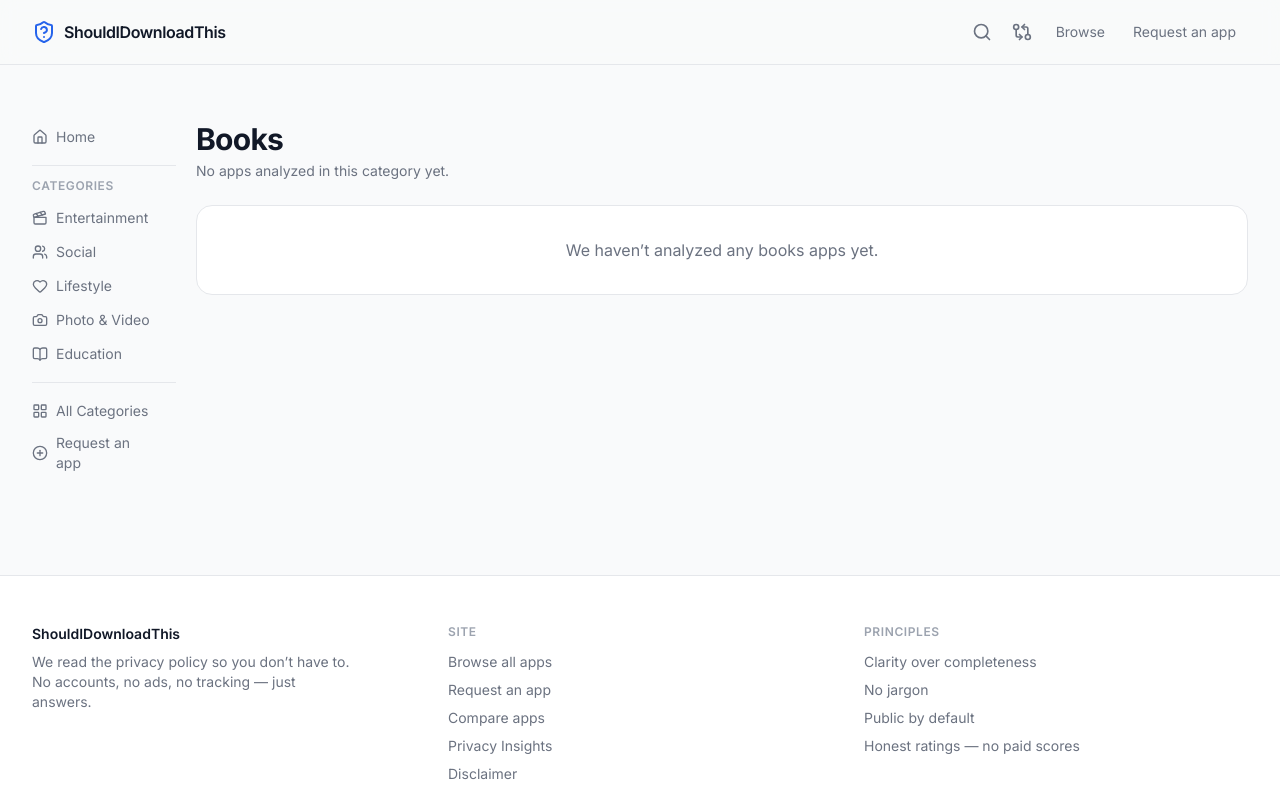
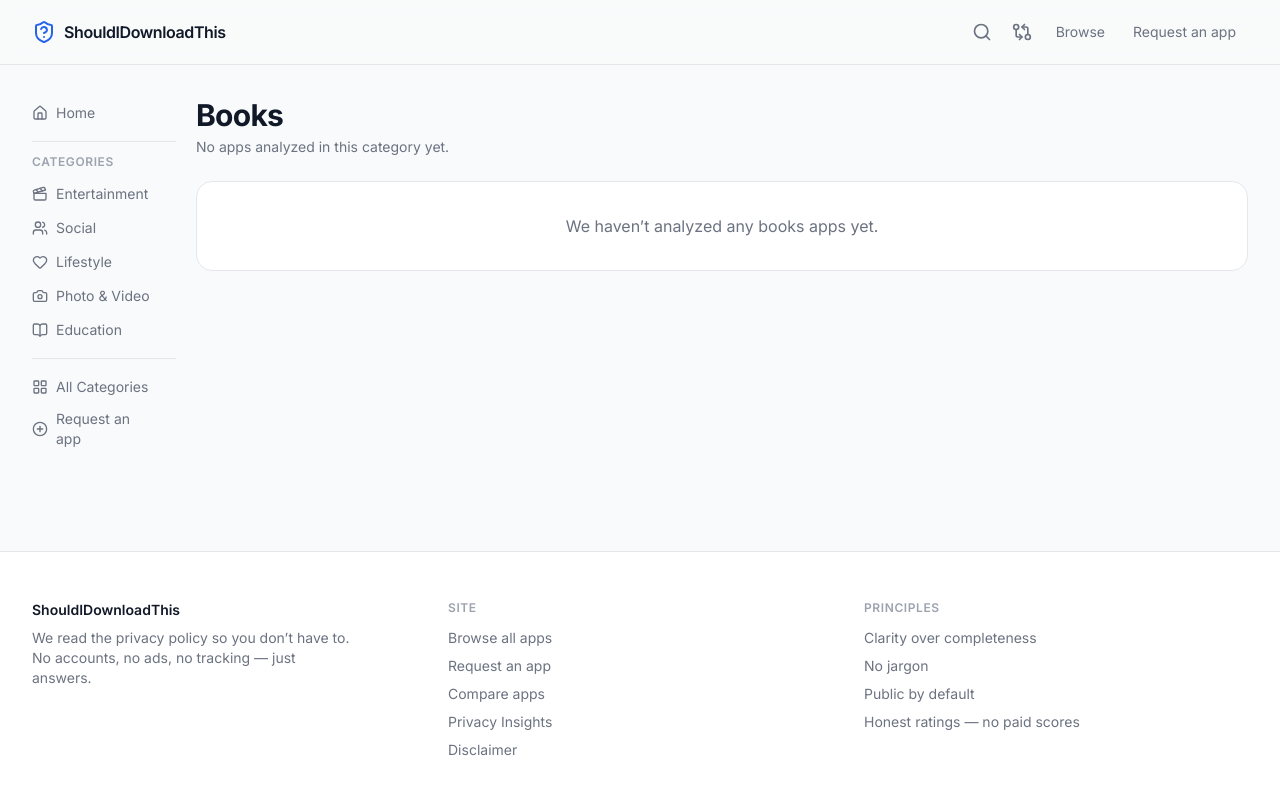
Before and after one commit to Ragulsundaram/SholudIDownloadThis, a Next.js app: page /categories/books in a window 1280 px wide. Shown: the top 800 px of the page. Built offline with nearby package versions, Linux system fonts and the light colour scheme.

Commit message:
Update padding in CategoriesPage and CategoryPage for improved layout consistency
- Adjusted top padding in the main content area of both CategoriesPage and CategoryPage to enhance visual alignment and user experience.
- Ensured a cohesive look across related components by standardizing spacing.

```diff
--- a/app/categories/[slug]/page.tsx
+++ b/app/categories/[slug]/page.tsx
@@ -30,7 +30,7 @@
     <>
       <Navbar apps={allApps} categoryList={sidebarCategories} />
       <main className="flex-1">
-        <div className="flex gap-5 px-4 pt-10 sm:px-6 sm:pt-14 lg:px-8">
+        <div className="flex gap-5 px-4 pt-6 sm:px-6 sm:pt-8 lg:px-8">
           <Sidebar apps={allApps} categoryList={sidebarCategories} />
           <div className="min-w-0 flex-1">
             <div className="mb-6">
--- a/app/categories/page.tsx
+++ b/app/categories/page.tsx
@@ -135,7 +135,7 @@
       <Navbar apps={apps} categoryList={sidebarCategories} />
 
       <main className="flex-1">
-        <div className="flex gap-5 px-4 pt-10 sm:px-6 sm:pt-14 lg:px-8">
+        <div className="flex gap-5 px-4 pt-6 sm:px-6 sm:pt-8 lg:px-8">
           <Sidebar apps={apps} categoryList={sidebarCategories} />
           <div className="min-w-0 flex-1">
             <div className="mb-8">
```
